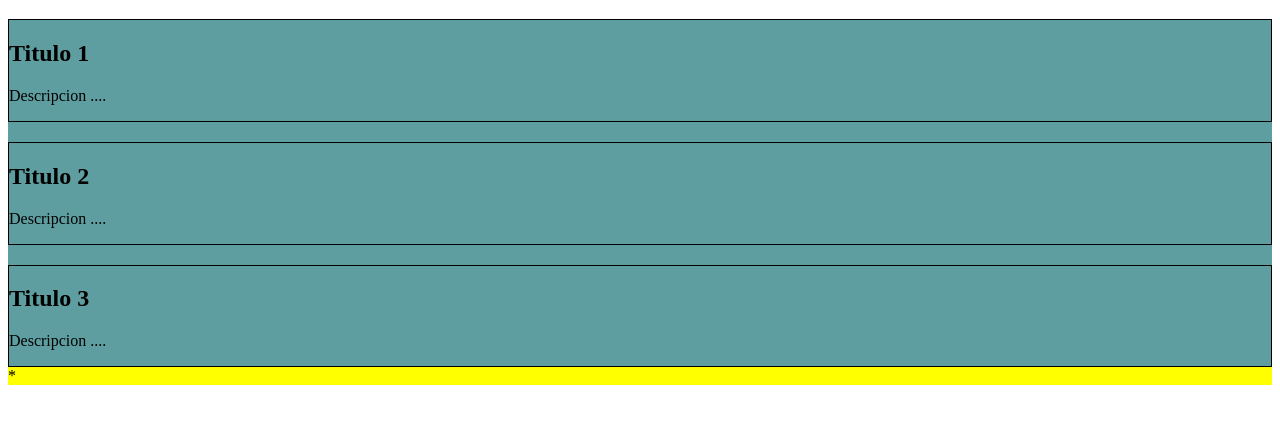
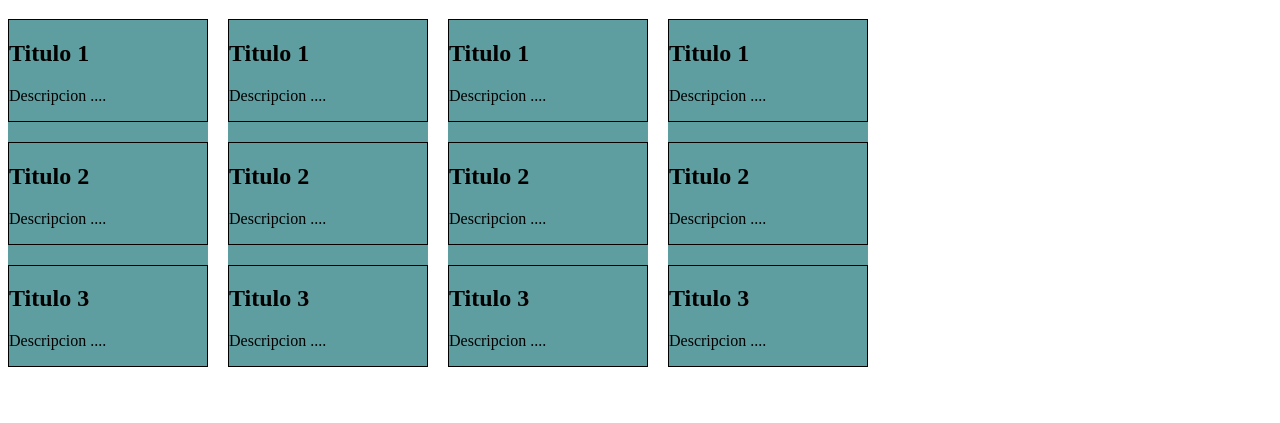
Before and after one commit to Geider10/Orden-App, a plain HTML site: page sortable.html in a window 1280 px wide. Shown: the part 61-484 px from the top of the page. Drawn offline with nearby package versions, Linux system fonts and the light colour scheme.

Commit message:
Agregue la libreria Sortable a las tareas

```diff
--- a/css/estilo.css
+++ b/css/estilo.css
@@ -101,7 +101,7 @@ nav{
     min-width: 300px;
     padding: 10px;
     border-radius: 10px;
-    /* overflow: hidden; */
+    overflow-y: auto;
     height: 100%;
 }
 .lista__nombre{
@@ -157,6 +157,7 @@ nav{
     " o star opciones"
     "area area area";
     grid-template-columns: 1fr 25px 25px;
+    margin-bottom: 10px;
 }
 .lista__tarea svg{
     grid-area: star;
--- a/js/sort.js
+++ b/js/sort.js
@@ -1,2 +1,14 @@
-const lista = document.getElementById('items');
-var sort = Sortable.create(lista);
+document.addEventListener("DOMContentLoaded",()=>{
+    const lista1 = document.querySelector('.lista1');
+    const lista2 = document.querySelector('.lista2');
+    const listas = document.querySelectorAll(".listas");
+    // var sort = Sortable.create(lista1,{ group: "shared"});
+    // var sort = Sortable.create(lista2,{ group: "shared"});
+    // new Sortable(lista1,{ group: "shared"});
+    // new Sortable(lista2,{ group: "shared"});
+    listas.forEach(l=>{
+        console.log(l);
+        new Sortable(l,{group:"shared"});
+    })
+
+})
--- a/sortable.html
+++ b/sortable.html
@@ -7,7 +7,22 @@
 </head>
 <body>
     <h1 style="text-align: center;">Libreria Sort</h1>
-    <div id="items" style="display: flex; justify-content: center; flex-direction: column; gap: 20px; background-color: cadetblue;">
+    <section style="display: flex; gap: 20px;">
+        <div class="lista1 listas" id="items1" style="display: flex; justify-content: center; flex-direction: column; gap: 20px; background-color: cadetblue; min-width: 200px;">
+            <div style="border: 1px solid;">
+                <h2>Titulo 1</h2>
+                <p>Descripcion  ....</p>
+            </div>
+            <div style="border: 1px solid ;">
+                <h2>Titulo 2</h2>
+                <p>Descripcion  ....</p>
+            </div>
+            <div style="border: 1px solid ;">
+                <h2>Titulo 3</h2>
+                <p>Descripcion  ....</p>
+            </div>
+        </div>
+        <div class="lista2 listas" id="items2" style="display: flex; justify-content: center; flex-direction: column; gap: 20px; background-color: cadetblue; min-width: 200px;">
             <div style="border: 1px solid; ;">
                 <h2>Titulo 1</h2>
                 <p>Descripcion  ....</p>
@@ -21,20 +36,35 @@
                 <p>Descripcion  ....</p>
             </div>
         </div>
-
-    <div style="background-color: yellow; width: 100%;" >
-        <details style="text-decoration: none;">
-            <summary style="text-decoration: none; list-style: none;">*</summary>
-            <!-- <ul>
-                <li>Funcion 1</li>
-                <li>Funcion 2 </li>
-                <li>Funcion 3</li>
-            </ul> -->
-            <p>Funcion 1</p>
-            <p>Funcion 2 </p>
-            <p>Funcion 3</p>
-        </details>
+        <div class="lista2 listas" id="items2" style="display: flex; justify-content: center; flex-direction: column; gap: 20px; background-color: cadetblue; min-width: 200px;">
+            <div style="border: 1px solid; ;">
+                <h2>Titulo 1</h2>
+                <p>Descripcion  ....</p>
             </div>
+            <div style="border: 1px solid ;">
+                <h2>Titulo 2</h2>
+                <p>Descripcion  ....</p>
+            </div>
+            <div style="border: 1px solid ;">
+                <h2>Titulo 3</h2>
+                <p>Descripcion  ....</p>
+            </div>
+        </div>
+        <div class="lista2 listas" id="items2" style="display: flex; justify-content: center; flex-direction: column; gap: 20px; background-color: cadetblue; min-width: 200px;">
+            <div style="border: 1px solid; ;">
+                <h2>Titulo 1</h2>
+                <p>Descripcion  ....</p>
+            </div>
+            <div style="border: 1px solid ;">
+                <h2>Titulo 2</h2>
+                <p>Descripcion  ....</p>
+            </div>
+            <div style="border: 1px solid ;">
+                <h2>Titulo 3</h2>
+                <p>Descripcion  ....</p>
+            </div>
+        </div>
+    </section>
     <!-- CDN -->
     <script src="https://cdn.jsdelivr.net/npm/sortablejs@latest/Sortable.min.js" type="module"></script>
     <script src="js/sort.js" defer></script>
```
Also changed, not shown: index.html (+1 -0 lines), js/index.js (+12 -3 lines). Lines whose indentation alone changed are shown as unchanged.
